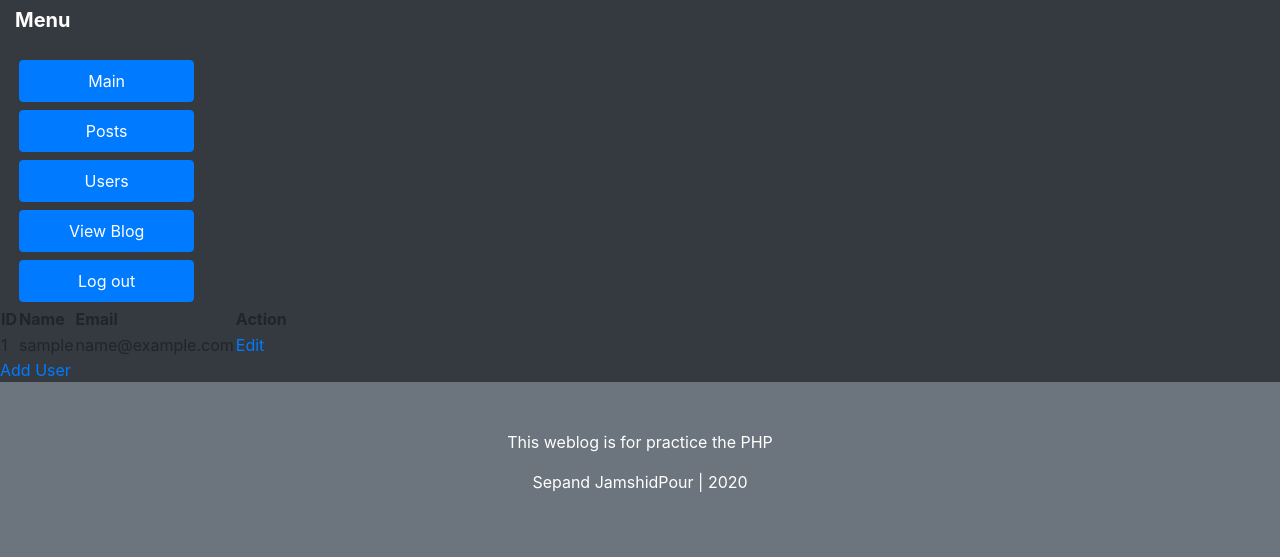
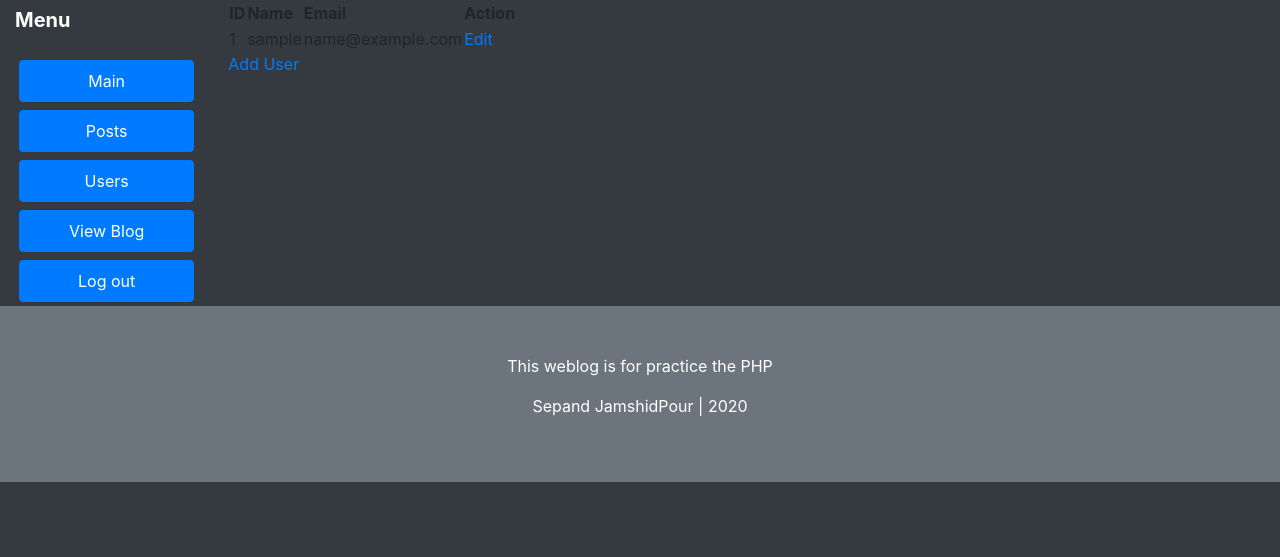
Before and after one commit to SepandJP/Simple_Blog, a PHP site: page /admin/users.php in a window 1280 px wide. Shown: the top 557 px of the page. Run offline with PHP 8.4, Linux system fonts and the light colour scheme; the visitor is signed in with stand-in values (Sample User, id 1); tables that the repository leaves empty or names only in its code hold one stand-in row (values such as "Sample post").

Commit message:
eddit Users admin panel page Grid

```diff
--- a/admin/users.php
+++ b/admin/users.php
@@ -40,6 +40,8 @@ if (isset($_GET['delUser']))
 
 <body class="bg-dark">
 
+<div class="container-fluid row m-0 p-0">
+
 <?php include 'menu.php';
 
 //show message from add / edit page
@@ -50,7 +52,7 @@ if (isset($_GET['action']))
 ?>
 
 
-<div>
+<div class="col-sm-9 col-lg-10">
     <table>
         <tr>
             <th>ID</th>
@@ -101,9 +103,11 @@ catch (PDOException $e)
 ?>
 
     </table>
-</div>
 
 <a href="add_user.php">Add User</a>
+
+</div>
+</div>
 
 <!-- footer section-->
 <!-- Bootstrap core JavaScript -->
```
